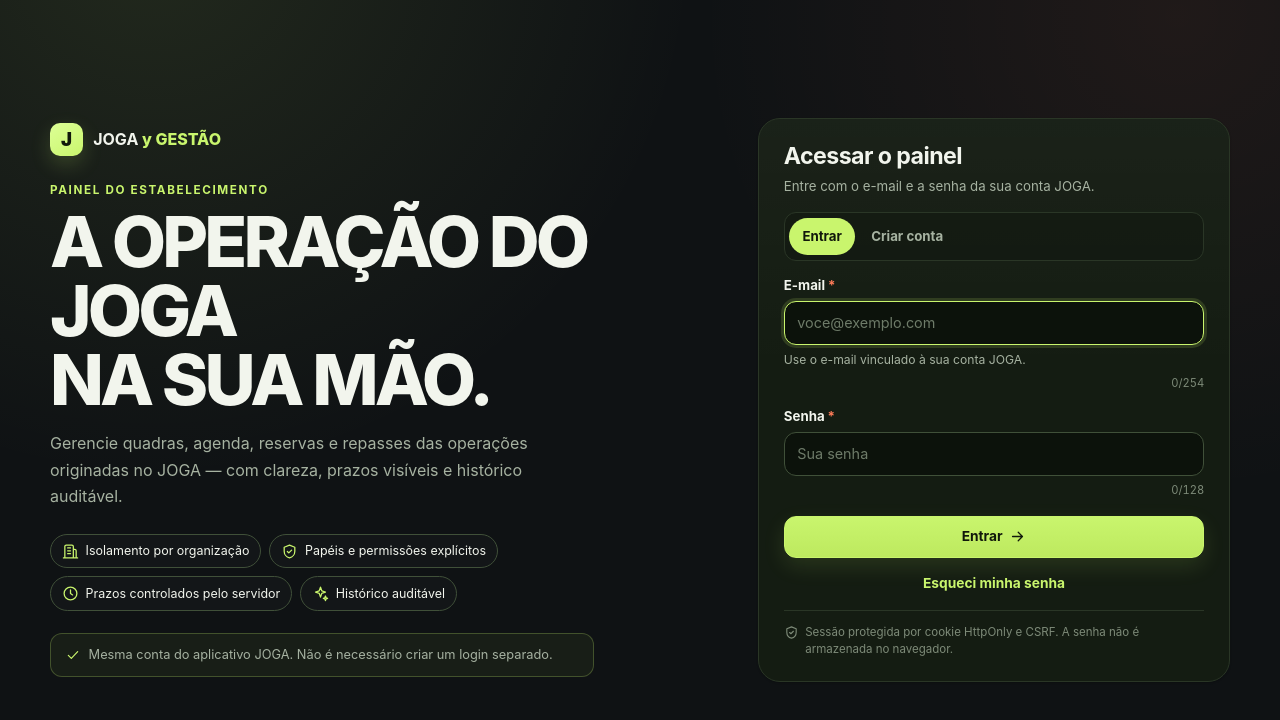
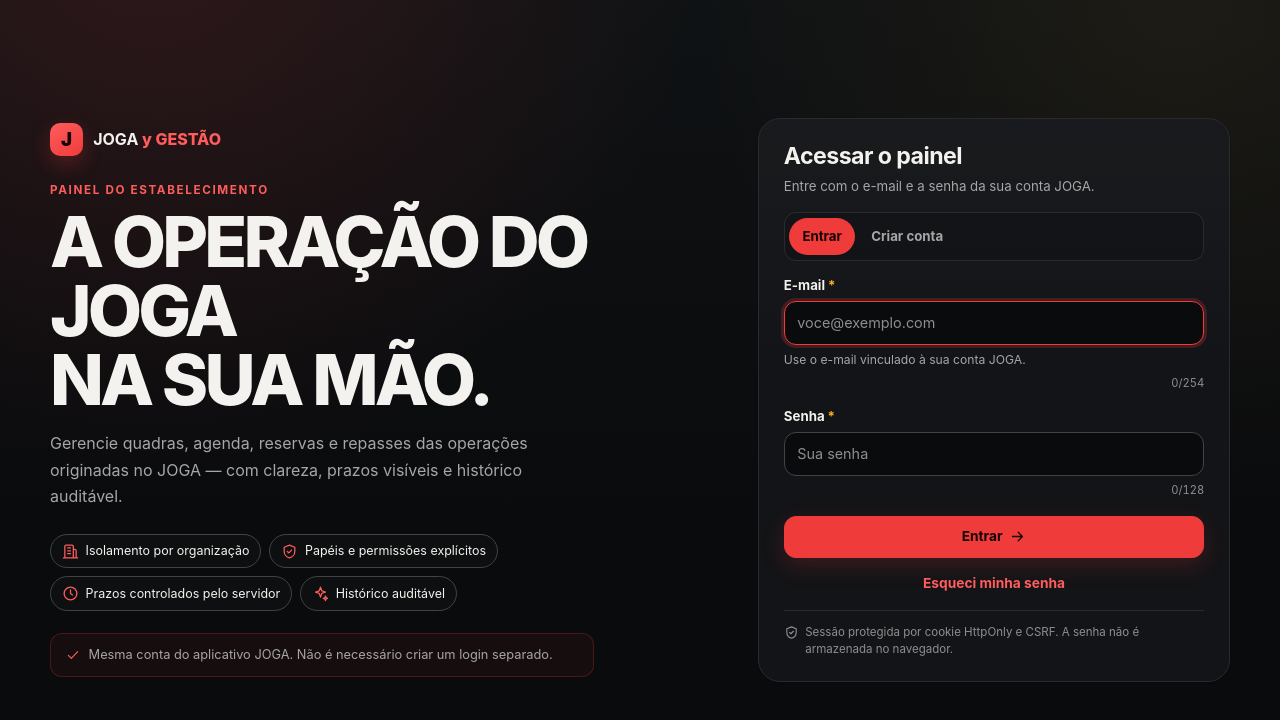
Before and after one commit to kramirodev/Joga, a React (Vite) app in the folder web/: page /login in a window 1280 px wide. Shown: the top 720 px of the page. Built offline with nearby package versions, Linux system fonts and the light colour scheme.

Commit message:
style(web): paleta vermelha no painel

```diff
--- a/web/src/styles.css
+++ b/web/src/styles.css
@@ -12,31 +12,32 @@
     sans-serif;
   line-height: 1.55;
   font-weight: 400;
-  color: #f2f5ed;
-  background: #0f1214;
+  color: var(--text);
+  background: var(--bg);
   font-synthesis: none;
   text-rendering: optimizeLegibility;
   -webkit-font-smoothing: antialiased;
 
-  --bg: #0f1214;
-  --bg-soft: #0e140c;
-  --surface: #141c12;
-  --surface-2: #192315;
-  --surface-3: #202d1b;
-  --text: #f2f5ed;
-  --muted: #a6b2a1;
-  --subtle: #7d8a78;
-  --brand: #c9f56d;
-  --brand-strong: #ddff96;
-  --brand-ink: #11180b;
-  --coral: #ff7c59;
+  --bg: #0a0b0d;
+  --bg-soft: #0f1214;
+  --surface: #131417;
+  --surface-2: #191a1e;
+  --surface-3: #222327;
+  --surface-4: #2a2b30;
+  --text: #f4f2ee;
+  --muted: #a6a6a6;
+  --subtle: #8e8e8e;
+  --brand: #f03b3b;
+  --brand-strong: #ff5c5c;
+  --brand-ink: #140404;
+  --coral: #ffb024;
   --success: #79d8bf;
   --warning: #ffcf72;
-  --danger: #ff9180;
+  --danger: #ff8f7f;
   --info: #8ec8ff;
-  --line: #2a3626;
-  --line-strong: #405039;
-  --line-focus: #6c8a5d;
+  --line: #2a2b2f;
+  --line-strong: #414349;
+  --line-focus: #ff5c5c;
 
   --shadow-sm: 0 1px 2px rgb(0 0 0 / 22%);
   --shadow-md: 0 18px 44px rgb(0 0 0 / 28%);
@@ -78,9 +79,9 @@ body {
   min-width: 300px;
   min-height: 100vh;
   background:
-    radial-gradient(circle at 12% -8%, rgb(201 245 109 / 10%), transparent 34rem),
-    radial-gradient(circle at 92% 2%, rgb(255 124 89 / 7%), transparent 30rem),
-    linear-gradient(180deg, #0f1214 0%, var(--bg) 32rem);
+    radial-gradient(circle at 12% -8%, rgb(240 59 59 / 14%), transparent 34rem),
+    radial-gradient(circle at 92% 2%, rgb(255 176 36 / 6%), transparent 30rem),
+    linear-gradient(180deg, var(--bg-soft) 0%, var(--bg) 32rem);
   color: var(--text);
 }
 
@@ -112,7 +113,7 @@ body.drawer-open {
 }
 
 a {
-  color: var(--brand);
+  color: var(--brand-strong);
   text-decoration: none;
   transition: color var(--duration-fast) var(--ease);
 }
@@ -190,7 +191,7 @@ pre {
   padding: 0.85rem;
   border: 1px solid var(--line);
   border-radius: var(--radius-sm);
-  background: #0a0f09;
+  background: var(--bg);
   color: var(--muted);
   font-size: 0.76rem;
   line-height: 1.45;
@@ -248,8 +249,8 @@ pre {
   position: sticky;
   top: 0;
   z-index: 60;
-  border-bottom: 1px solid rgb(64 80 57 / 55%);
-  background: rgb(11 16 10 / 82%);
+  border-bottom: 1px solid rgb(65 67 73 / 55%);
+  background: rgb(5 6 8 / 82%);
   -webkit-backdrop-filter: blur(16px) saturate(130%);
   backdrop-filter: blur(16px) saturate(130%);
 }
@@ -287,7 +288,7 @@ pre {
   color: var(--brand-ink);
   font-size: 1.15rem;
   font-weight: 900;
-  box-shadow: 0 8px 20px rgb(201 245 109 / 18%);
+  box-shadow: 0 8px 20px rgb(240 59 59 / 26%);
 }
 
 .brand__text {
@@ -296,7 +297,7 @@ pre {
 }
 
 .brand__text span {
-  color: var(--brand);
+  color: var(--brand-strong);
 }
 
 .app-nav {
@@ -334,8 +335,8 @@ pre {
 }
 
 .app-nav__link.is-active {
-  background: rgb(201 245 109 / 10%);
-  color: var(--brand);
+  background: rgb(240 59 59 / 10%);
+  color: var(--brand-strong);
 }
 
 .app-header__actions {
@@ -419,7 +420,7 @@ pre {
 
 .eyebrow {
   margin-bottom: 0.45rem;
-  color: var(--brand);
+  color: var(--brand-strong);
   font-size: 0.73rem;
   font-weight: 750;
   letter-spacing: 0.14em;
@@ -460,7 +461,7 @@ pre {
 .context-note svg {
   flex: 0 0 auto;
   margin-top: 0.12rem;
-  color: var(--brand);
+  color: var(--brand-strong);
 }
 
 /* ---------- Surfaces ---------- */
@@ -475,7 +476,7 @@ pre {
 }
 
 .card--form {
-  background: linear-gradient(180deg, rgb(201 245 109 / 3%), transparent 38%), var(--surface);
+  background: linear-gradient(180deg, rgb(240 59 59 / 3%), transparent 38%), var(--surface);
 }
 
 .grid {
@@ -577,7 +578,7 @@ pre {
 
 .button:hover:not(:disabled) {
   border-color: var(--line-focus);
-  background: #253520;
+  background: var(--surface-4);
   color: var(--text);
 }
 
@@ -587,14 +588,14 @@ pre {
 
 .button--primary {
   border-color: var(--brand);
-  background: linear-gradient(180deg, var(--brand), #bde95f);
+  background: var(--brand);
   color: var(--brand-ink);
-  box-shadow: 0 8px 22px rgb(201 245 109 / 12%);
+  box-shadow: 0 8px 22px rgb(240 59 59 / 18%);
 }
 
 .button--primary:hover:not(:disabled) {
   border-color: var(--brand-strong);
-  background: linear-gradient(180deg, var(--brand-strong), var(--brand));
+  background: var(--brand-strong);
   color: var(--brand-ink);
 }
 
@@ -648,7 +649,7 @@ pre {
   padding: 0.15rem 0;
   border: 0;
   background: transparent;
-  color: var(--brand);
+  color: var(--brand-strong);
   white-space: normal;
 }
 
@@ -818,7 +819,7 @@ pre {
   padding: 0.62rem 0.78rem;
   border: 1px solid var(--line-strong);
   border-radius: var(--radius-sm);
-  background: #0c120b;
+  background: var(--bg);
   color: var(--text);
   font-size: 0.9rem;
   transition:
@@ -829,7 +830,7 @@ pre {
 
 .input::placeholder,
 .textarea::placeholder {
-  color: #6e7b69;
+  color: var(--subtle);
 }
 
 .input:hover,
@@ -843,7 +844,7 @@ pre {
 .textarea:focus {
   border-color: var(--brand);
   outline: none;
-  box-shadow: 0 0 0 3px rgb(201 245 109 / 14%);
+  box-shadow: 0 0 0 3px rgb(240 59 59 / 21%);
 }
 
 .input[aria-invalid="true"],
@@ -962,7 +963,7 @@ pre {
   border: 1px solid var(--line-strong);
   border-radius: var(--radius-sm);
   background: var(--surface-2);
-  color: var(--brand);
+  color: var(--brand-strong);
   font-weight: 750;
 }
 
@@ -1170,7 +1171,7 @@ pre {
 
 .notice--error {
   border-color: rgb(255 145 128 / 42%);
-  background: rgb(255 124 89 / 9%);
+  background: rgb(255 176 36 / 9%);
   color: #ffd2ca;
 }
 
@@ -1232,7 +1233,7 @@ pre {
   border: 1px solid var(--line-strong);
   border-radius: 14px;
   background: var(--surface-2);
-  color: var(--brand);
+  color: var(--brand-strong);
 }
 
 .state-block__action {
@@ -1243,7 +1244,7 @@ pre {
   display: inline-block;
   width: 1.55rem;
   height: 1.55rem;
-  border: 2px solid rgb(201 245 109 / 22%);
+  border: 2px solid rgb(240 59 59 / 22%);
   border-top-color: var(--brand);
   border-radius: 50%;
   animation: spin 850ms linear infinite;
@@ -1449,8 +1450,8 @@ pre {
   border: 1px solid var(--line-strong);
   border-radius: 50%;
   background:
-    linear-gradient(145deg, rgb(201 245 109 / 18%), rgb(255 124 89 / 10%)), var(--surface-2);
-  color: var(--brand);
+    linear-gradient(145deg, rgb(240 59 59 / 18%), rgb(255 176 36 / 10%)), var(--surface-2);
+  color: var(--brand-strong);
   font-size: 0.8rem;
   font-weight: 800;
   letter-spacing: -0.03em;
@@ -1518,8 +1519,8 @@ pre {
   height: 2.45rem;
   border: 1px solid var(--line-strong);
   border-radius: 11px;
-  background: rgb(201 245 109 / 7%);
-  color: var(--brand);
+  background: rgb(240 59 59 / 7%);
+  color: var(--brand-strong);
 }
 
 .org-card strong {
@@ -1536,7 +1537,7 @@ pre {
 
 .org-card__arrow {
   flex: 0 0 auto;
-  color: var(--brand);
+  color: var(--brand-strong);
   transition: transform var(--duration-fast) var(--ease);
 }
 
@@ -1629,8 +1630,8 @@ pre {
   height: 2.35rem;
   border: 1px solid var(--line-strong);
   border-radius: 10px;
-  background: rgb(201 245 109 / 6%);
-  color: var(--brand);
+  background: rgb(240 59 59 / 6%);
+  color: var(--brand-strong);
 }
 
 .venue-row small {
@@ -1660,7 +1661,7 @@ pre {
 .space-card:hover,
 .space-card--active {
   border-color: var(--brand);
-  background: rgb(201 245 109 / 5%);
+  background: rgb(240 59 59 / 5%);
 }
 
 .space-card--active {
@@ -1725,7 +1726,7 @@ pre {
   width: 100%;
   aspect-ratio: 4 / 3;
   object-fit: cover;
-  background: #090d08;
+  background: var(--bg);
 }
 
 .photo-thumb--empty {
@@ -2196,7 +2197,7 @@ pre {
 
 .moderation-item--active {
   border-color: var(--brand);
-  background: rgb(201 245 109 / 7%);
+  background: rgb(240 59 59 / 7%);
 }
 
 .moderation-item > span:first-child {
@@ -2216,7 +2217,7 @@ pre {
   padding: 0.75rem 0.85rem;
   border-left: 2px solid var(--coral);
   border-radius: 0 var(--radius-xs) var(--radius-xs) 0;
-  background: rgb(255 124 89 / 5%);
+  background: rgb(255 176 36 / 5%);
   line-height: 1.55;
 }
 
@@ -2298,8 +2299,8 @@ pre {
 
 .moderation-appeal.is-highlighted {
   border-radius: var(--radius-sm);
-  box-shadow: inset 0 0 0 1px rgb(201 245 109 / 45%);
-  background: linear-gradient(90deg, rgb(201 245 109 / 8%), transparent 70%);
+  box-shadow: inset 0 0 0 1px rgb(240 59 59 / 45%);
+  background: linear-gradient(90deg, rgb(240 59 59 / 8%), transparent 70%);
 }
 
 /* ---------- Modal ---------- */
@@ -2311,7 +2312,7 @@ pre {
   display: grid;
   place-items: center;
   padding: 1rem;
-  background: rgb(3 6 3 / 72%);
+  background: rgb(5 6 8 / 72%);
   -webkit-backdrop-filter: blur(6px);
   backdrop-filter: blur(6px);
   animation: overlay-in var(--duration-base) var(--ease) both;
@@ -2402,7 +2403,7 @@ pre {
   position: fixed;
   inset: 0;
   z-index: 130;
-  background: rgb(3 6 3 / 62%);
+  background: rgb(5 6 8 / 62%);
   -webkit-backdrop-filter: blur(4px);
   backdrop-filter: blur(4px);
   animation: overlay-in var(--duration-base) var(--ease) both;
@@ -2534,8 +2535,8 @@ pre {
 }
 
 .notification-item--unread {
-  border-color: rgb(201 245 109 / 38%);
-  background: linear-gradient(180deg, rgb(201 245 109 / 8%), transparent 70%), var(--surface-2);
+  border-color: rgb(240 59 59 / 38%);
+  background: linear-gradient(180deg, rgb(240 59 59 / 8%), transparent 70%), var(--surface-2);
 }
 
 .notification-item__top {
@@ -2547,8 +2548,8 @@ pre {
 
 .notification-item__kind {
   border-radius: var(--radius-pill);
-  background: rgb(201 245 109 / 14%);
-  color: var(--brand);
+  background: rgb(240 59 59 / 14%);
+  color: var(--brand-strong);
   font-size: 0.66rem;
   font-weight: 700;
   letter-spacing: 0.04em;
@@ -2641,7 +2642,7 @@ pre {
 .toast__icon {
   flex: 0 0 auto;
   margin-top: 0.05rem;
-  color: var(--brand);
+  color: var(--brand-strong);
 }
 
 .toast--success .toast__icon {
@@ -2710,7 +2711,7 @@ pre {
 }
 
 .login-hero__brand strong {
-  color: var(--brand);
+  color: var(--brand-strong);
   font-weight: 800;
 }
 
@@ -2752,7 +2753,7 @@ pre {
 }
 
 .login-hero__list svg {
-  color: var(--brand);
+  color: var(--brand-strong);
 }
 
 .login-hero__note {
@@ -2762,9 +2763,9 @@ pre {
   max-width: 34rem;
   margin-top: 1.35rem;
   padding: 0.7rem 0.85rem;
-  border: 1px solid rgb(201 245 109 / 24%);
+  border: 1px solid rgb(240 59 59 / 24%);
   border-radius: var(--radius-sm);
-  background: rgb(201 245 109 / 5%);
+  background: rgb(240 59 59 / 5%);
   color: var(--muted);
   font-size: 0.8rem;
 }
@@ -2772,7 +2773,7 @@ pre {
 .login-hero__note svg {
   flex: 0 0 auto;
   margin-top: 0.1rem;
-  color: var(--brand);
+  color: var(--brand-strong);
 }
 
 .login-card {
@@ -2794,7 +2795,7 @@ pre {
 
 .step-label {
   margin-bottom: 0.35rem;
-  color: var(--brand);
+  color: var(--brand-strong);
   font-size: 0.7rem;
   font-weight: 750;
   letter-spacing: 0.12em;
@@ -2881,8 +2882,8 @@ pre {
 }
 
 .admin-row--active {
-  border-color: rgb(201 245 109 / 45%);
-  background: linear-gradient(90deg, rgb(201 245 109 / 7%), transparent 75%);
+  border-color: rgb(240 59 59 / 45%);
+  background: linear-gradient(90deg, rgb(240 59 59 / 7%), transparent 75%);
 }
 
 .admin-row__identity {
@@ -3043,9 +3044,9 @@ pre {
 
 .secret-box {
   padding: 1rem;
-  border: 1px solid rgb(201 245 109 / 35%);
+  border: 1px solid rgb(240 59 59 / 35%);
   border-radius: var(--radius-sm);
-  background: rgb(201 245 109 / 6%);
+  background: rgb(240 59 59 / 6%);
   text-align: center;
 }
 
@@ -3102,7 +3103,7 @@ pre {
   height: 2.4rem;
   border: 1px solid var(--line-strong);
   border-radius: 12px;
-  background: rgb(201 245 109 / 8%);
+  background: rgb(240 59 59 / 8%);
   font-size: 1.2rem;
 }
 
@@ -3131,7 +3132,7 @@ pre {
   padding: 0.75rem;
   border: 1px solid var(--line);
   border-radius: var(--radius-sm);
-  background: linear-gradient(145deg, rgb(201 245 109 / 10%), transparent), var(--surface-2);
+  background: linear-gradient(145deg, rgb(240 59 59 / 10%), transparent), var(--surface-2);
 }
 
 .sport-preview__icon {
@@ -3141,7 +3142,7 @@ pre {
   width: 2.75rem;
   height: 2.75rem;
   border-radius: 14px;
-  background: rgb(201 245 109 / 12%);
+  background: rgb(240 59 59 / 12%);
   font-size: 1.35rem;
 }
 
@@ -3255,7 +3256,7 @@ pre {
   padding: 0.65rem 0.75rem;
   border: 1px dashed var(--line-strong);
   border-radius: var(--radius-sm);
-  background: rgb(201 245 109 / 4%);
+  background: rgb(240 59 59 / 4%);
 }
 
 .format-pricing-preview__bands {
@@ -3270,7 +3271,7 @@ pre {
   padding: 0.9rem;
   border: 1px solid var(--line-strong);
   border-radius: var(--radius-md);
-  background: linear-gradient(145deg, rgb(201 245 109 / 6%), transparent), var(--surface-2);
+  background: linear-gradient(145deg, rgb(240 59 59 / 6%), transparent), var(--surface-2);
 }
 
 .public-venue-preview__heading {
```
